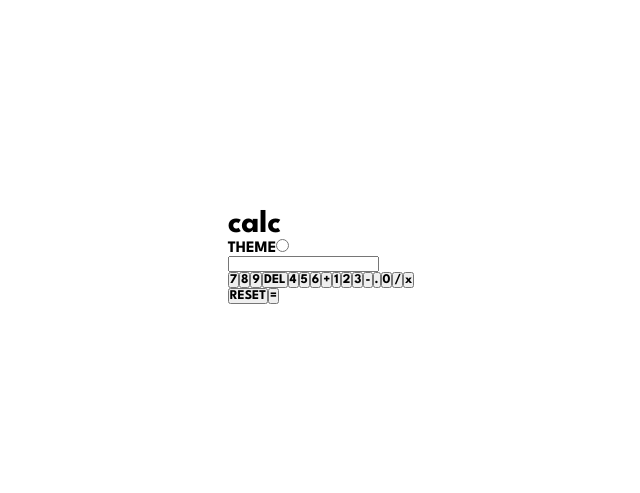
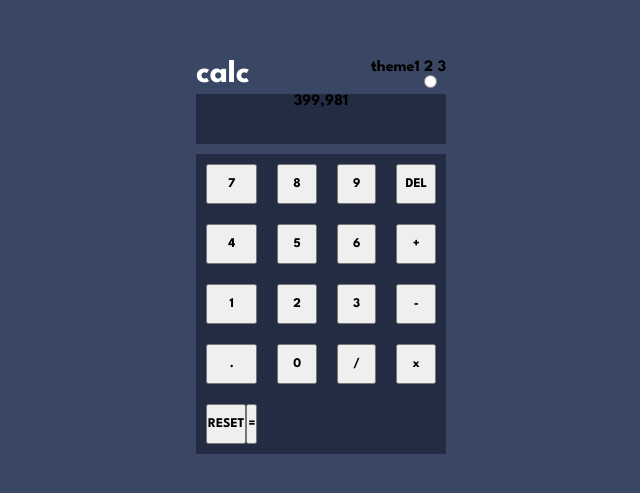
Before and after one commit to kasimugur/calculator-app, a React (Vite) app: page / in a window 1280 px wide. Shown: the part 143-636 px from the top of the page, without its empty margins (319-959 px from the left). Built offline with nearby package versions, Linux system fonts and the light colour scheme.

Commit message:
scss added

```diff
--- a/src/components/Button.jsx
+++ b/src/components/Button.jsx
@@ -1,30 +1,66 @@
+import { useContext } from "react"
+import { CalcContext } from "../context"
 
 export default function Button() {
+  const { num, setNum, calculator, setScore, setSign } = useContext(CalcContext)
+  console.log("nummm", num)
   return (
     <>
-    <div className="card">
-    <button className="btn">7</button>
-    <button className="btn">8</button>
-    <button className="btn">9</button>
-    <button className="btn">DEL</button>
-    <button className="btn">4</button>
-    <button className="btn">5</button>
-    <button className="btn">6</button>
-    <button className="btn">+</button>
-    <button className="btn">1</button>
-    <button className="btn">2</button>
-    <button className="btn">3</button>
-    <button className="btn">-</button>
-    <button className="btn">.</button>
-    <button className="btn">0</button>
-    <button className="btn">/</button>
-    <button className="btn">x</button>
-    <div className="btnReset">
-    <button className="btn">RESET</button>
-    <button className="btn">=</button>
+      <div className="card">
+        <button
+          value={7} onClick={(e) => setNum(e.target.value)}
 
-    </div>
-    </div>
+          className="btn">7</button>
+        <button
+          value={8} onClick={(e) => setNum(e.target.value)} className="btn"
+        >8</button>
+        <button
+          value={9} onClick={(e) => setNum(e.target.value)} className="btn"
+        >9</button>
+        <button
+          onClick={(e) => setNum(e.target.value)} className="btn"
+        >DEL</button>
+        <button
+          value={4} onClick={(e) => setNum(e.target.value)} className="btn"
+        >4</button>
+        <button
+          value={5} onClick={(e) => setNum(e.target.value)} className="btn"
+        >5</button>
+        <button
+          value={6} onClick={(e) => setNum(e.target.value)} className="btn"
+        >6</button>
+        <button
+          value={'+'} onClick={(e) => setSign(e.target.value)} className="btn"
+        >+</button>
+        <button
+          value={1} onClick={(e) => setNum(e.target.value)} className="btn"
+        >1</button>
+        <button
+          value={2} onClick={(e) => setNum(e.target.value)} className="btn"
+        >2</button>
+        <button
+          value={3} onClick={(e) => setNum(e.target.value)} className="btn"
+        >3</button>
+        <button
+          value={"-"} onClick={(e) => setSign(e.target.value)} className="btn"
+        >-</button>
+        <button
+          value={","} onClick={(e) => setSign(e.target.value)} className="btn"
+        >.</button>
+        <button
+          value={0} onClick={(e) => setNum(e.target.value)} className="btn"
+        >0</button>
+        <button
+          value={"/"} onClick={(e) => setSign(e.target.value)} className="btn"
+        >/</button>
+        <button
+          value={"*"} onClick={(e) => setSign(e.target.value)} className="btn"
+        >x</button>
+        <div className="btnReset">
+          <button onClick={() => setScore('')} className="btn">RESET</button>
+          <button onClick={() => calculator()} className="btn">=</button>
+        </div>
+      </div>
     </>
   )
 }
--- a/src/components/Calculator.jsx
+++ b/src/components/Calculator.jsx
@@ -5,21 +5,53 @@ import Button from "./Button";
 export default function Calculator() {
   const [num, setNum] = useState('')
   const [score, setScore] = useState('')
+  const [sign, setSign] = useState("")
+
+  const calculator = () => {
+    // const scores = Number(num)
+    // const scores2 = Number(num)
+    if (sign === "*") {
+      const basket = + num
+      console.log("baskettt", basket)
+    }
+    // if (sign === "+") {
+    //   const total = scores + scores2
+    //   setScore(total)
+    // }
+    // if (sign === "-") {
+    //   const total = scores - scores2
+    //   setScore(total)
+    // }
+    // if (sign === "*") {
+    //   const total = scores * scores2
+    //   setScore(total)
+    // }
+    // if (sign === "/") {
+    //   const total = scores / scores2
+    //   setScore(total)
+    // }
+  }
+  const data = { num, setNum, calculator, setScore, setSign }
+  console.log("scoreeee--", score)
+  console.log("signnn--", sign)
   return (
     <>
-      <CalcContext.Provider>
+      <CalcContext.Provider value={data} >
         <div className="header">
           <h1>calc</h1>
-          <label>THEME
-            <input type="radio" id="inp-rad" />
-          </label>
+          <div>
+            theme
+            <div className="radio">
+
+              <span>1 2 3</span>
+              <input type="radio" id="inp-rad" />
+            </div>
+          </div>
         </div>
-        <form className="main">
-          <input
-          onChange={e => setNum(e.target.value)}
-          type="number" id="inp-num" />
-          <h1>{num} </h1>
-        </form>
+        <div
+          className="main"
+          value={score}
+          type="number">399,981</div>
         <Button />
       </CalcContext.Provider>
     </>
--- a/src/scss/style.scss
+++ b/src/scss/style.scss
@@ -9,11 +9,60 @@
   font-weight: 700;
   font-style: normal;
 }
-body{
+
+body {
   display: flex;
   flex-direction: column;
   align-items: center;
   justify-content: center;
   height: 100vh;
   overflow: hidden;
+  background-color: hsl(222, 26%, 31%);
 }
+
+.header {
+  display: flex;
+  justify-content: space-between;
+  margin-bottom: 5px;
+
+  h1 {
+    color: #fff;
+  }
+
+  div {
+    display: flex;
+    text-align: center;
+
+    .radio {
+      display: flex;
+      flex-direction: column;
+    }
+  }
+}
+
+.main {
+  background-color: hsl(223, 31%, 20%);
+  width: 250px;
+  height: 50px;
+  text-align: center;
+}
+
+.card {
+  margin-top: 10px;
+  width: 250px;
+  height: 300px;
+  padding: 10px;
+  display: grid;
+  grid-gap: 20px;
+  grid-template-columns: 1fr 1fr 1fr 1fr;
+  background-color: hsl(223, 31%, 20%);
+  grid-template-rows: 1fr 1fr 1fr 1fr 1fr;
+  .btnReset {
+    display: grid;
+    grid-template-columns: 1fr 1fr;
+    .btn{
+      // width: 100%;
+      // display: grid;
+    }
+}
+}
```
